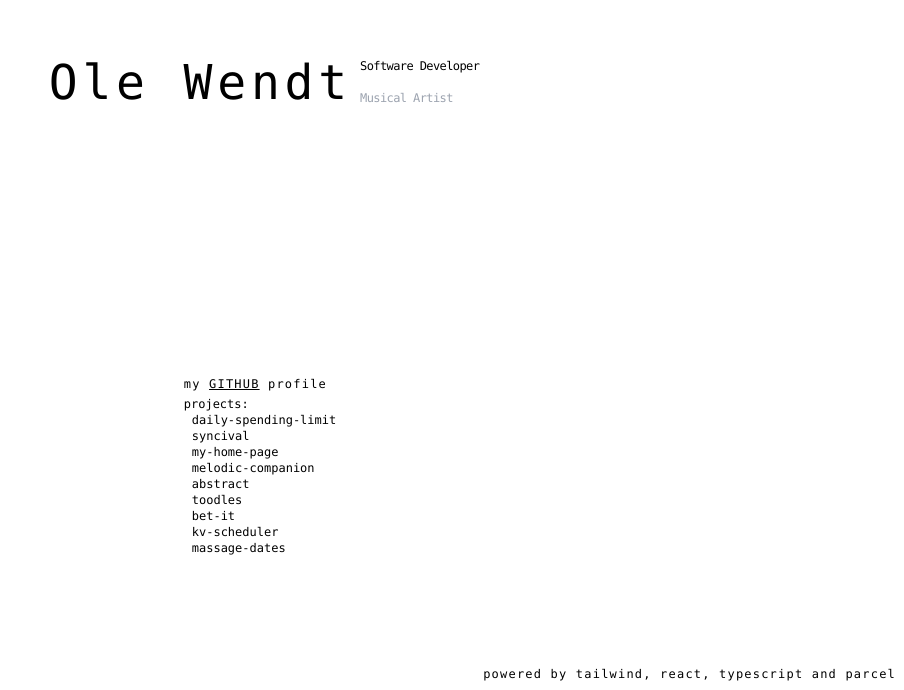
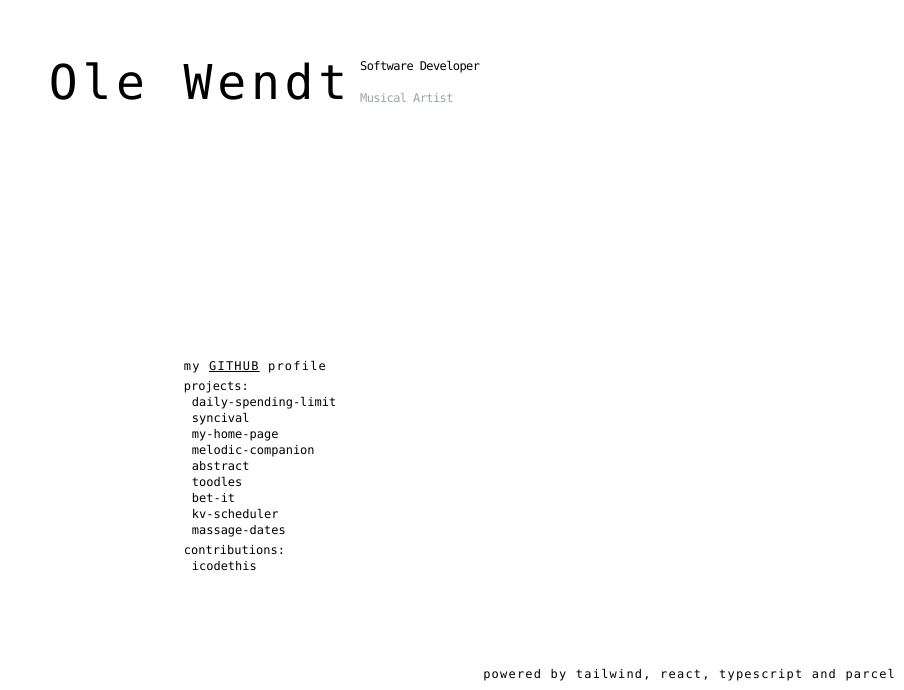
Before and after one commit to WendtOle/home-page, a React (Vite) app: page / in a window 1280 px wide. Shown: the part 110-800 px from the top of the page, without its empty margins (376-1280 px from the left). Built offline with nearby package versions, Linux system fonts and the light colour scheme.

Commit message:
Add list of contributions

```diff
--- /dev/null
+++ b/src/ChallengeModal.tsx
@@ -0,0 +1,33 @@
+import React from "react";
+import { Challenge } from "./data";
+import { Modal } from "./Modal";
+
+export const ChallengeModal = ({ challenge }: { challenge: Challenge }) => {
+  const { name, imagePaths, hrefApp, description } = challenge;
+  return (
+    <Modal id={name}>
+      <div className="flex space-y-4 flex-col">
+        <h1 className="text-5xl xl:text-xl font-mono">{name}</h1>
+        <p className="font-mono text-3xl xl:text-xs pb-4 pl-8 xl:pl-4 xl:pb-2">
+          {description}
+        </p>
+        {imagePaths.map((path) => {
+          return (
+            <img
+              className="xl:max-h-96 xl:max-w-96 drop-shadow-lg"
+              src={path}
+            />
+          );
+        })}
+        {hrefApp && (
+          <p className="font-mono text-3xl xl:text-xs">
+            go to{" "}
+            <a className="underline" target="_blank" href={hrefApp}>
+              {name}
+            </a>
+          </p>
+        )}
+      </div>
+    </Modal>
+  );
+};
--- a/src/Content.tsx
+++ b/src/Content.tsx
@@ -1,7 +1,7 @@
 import React from "react";
 import { Link } from "./Link";
 import { List } from "./List";
-import { projects } from "./data";
+import { contributions, projects } from "./data";
 
 export interface Props {}
 
@@ -13,6 +13,7 @@ export const Content = (props: Props) => {
           my <span className="uppercase underline">github</span> profile
         </Link>
         <List title="projects" entries={projects} />
+        <List title="contributions" entries={contributions} />
       </div>
     </div>
   );
--- a/src/List.tsx
+++ b/src/List.tsx
@@ -1,10 +1,11 @@
 import React from "react";
-import { Project } from "./data";
+import { Challenge, Project } from "./data";
 import { ProjectInformationModal } from "./ProjectInformationModal";
+import { ChallengeModal } from "./ChallengeModal";
 
 interface ListProps {
   title: string;
-  entries: Project[];
+  entries: Array<Project | Challenge>;
 }
 
 export const List = ({ entries, title }: ListProps) => {
@@ -22,7 +23,11 @@ export const List = ({ entries, title }: ListProps) => {
               >
                 {entry.name}
               </button>
-              <ProjectInformationModal project={entry} />
+              {"info" in entry ? (
+                <ProjectInformationModal project={entry} />
+              ) : (
+                <ChallengeModal challenge={entry} />
+              )}
             </>
           );
         })}
--- a/src/data.ts
+++ b/src/data.ts
@@ -2,6 +2,7 @@ import dsl from "./daily-spending-limit.png";
 import syncival from "./syncival.png";
 import melodicCompanion from "./melodic-companion.png";
 import abstract from "./abstract.png";
+import icodethis from "./i-code-this.png";
 
 export interface Project {
   name: string;
@@ -13,6 +14,13 @@ export interface Project {
   status?: string;
   info: Partial<Record<Categories, string>>;
   imagePath?: string;
+}
+
+export interface Challenge {
+  name: string;
+  hrefApp: string;
+  description: string;
+  imagePaths: string[];
 }
 
 export enum Categories {
@@ -115,3 +123,12 @@ export const projects: Project[] = [
     //hrefSource: "https://github.com/WendtOle/vabali-scraper" // there are still some occurences of the word "vabali" - I should remove them before publishing
   },
 ];
+
+export const contributions: Challenge[] = [
+  {
+    name: "icodethis",
+    description: "took a few challenges",
+    hrefApp: "https://icodethis.com/WendtOle",
+    imagePaths: [icodethis],
+  },
+];
```
Also changed, not shown: src/i-code-this.png (added).
